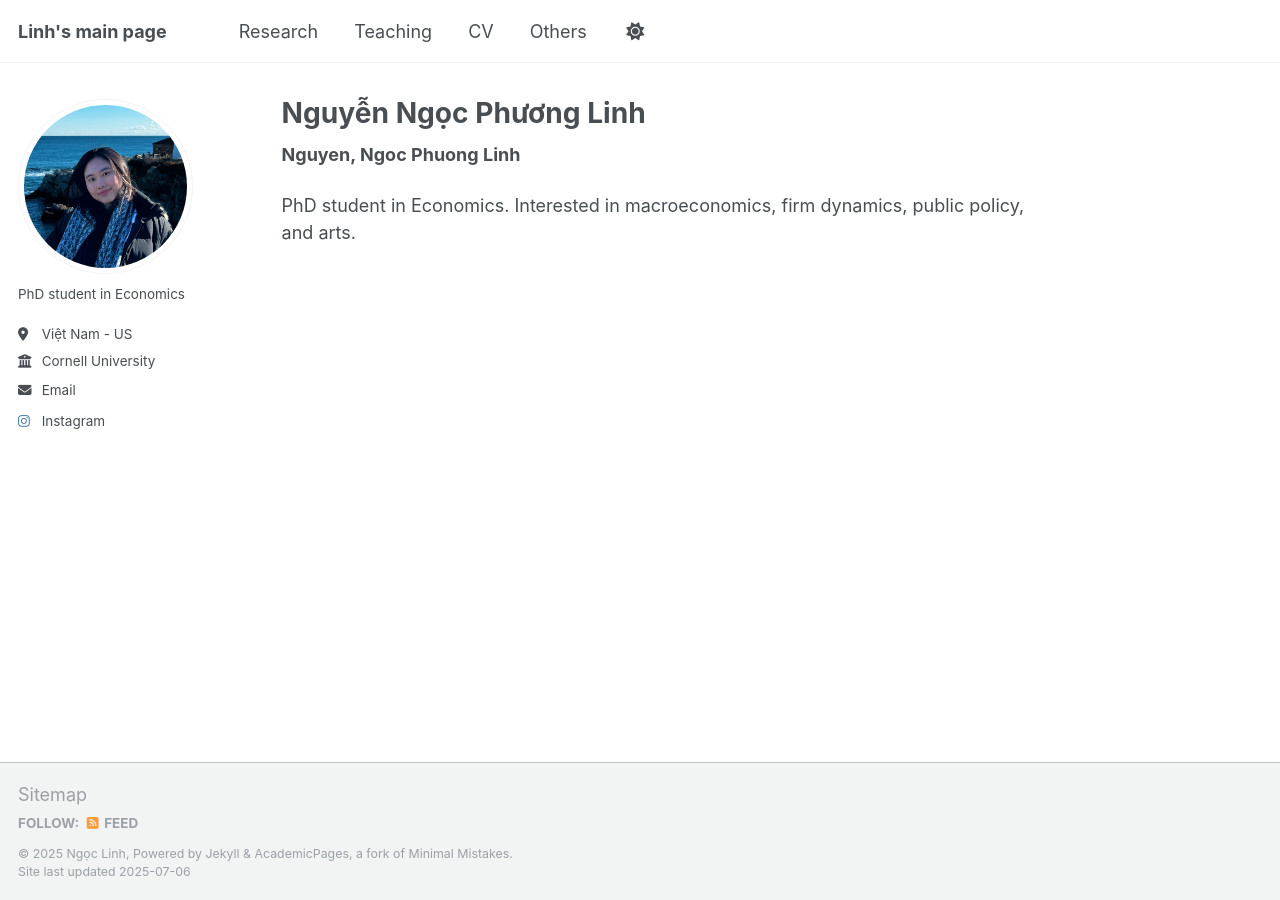
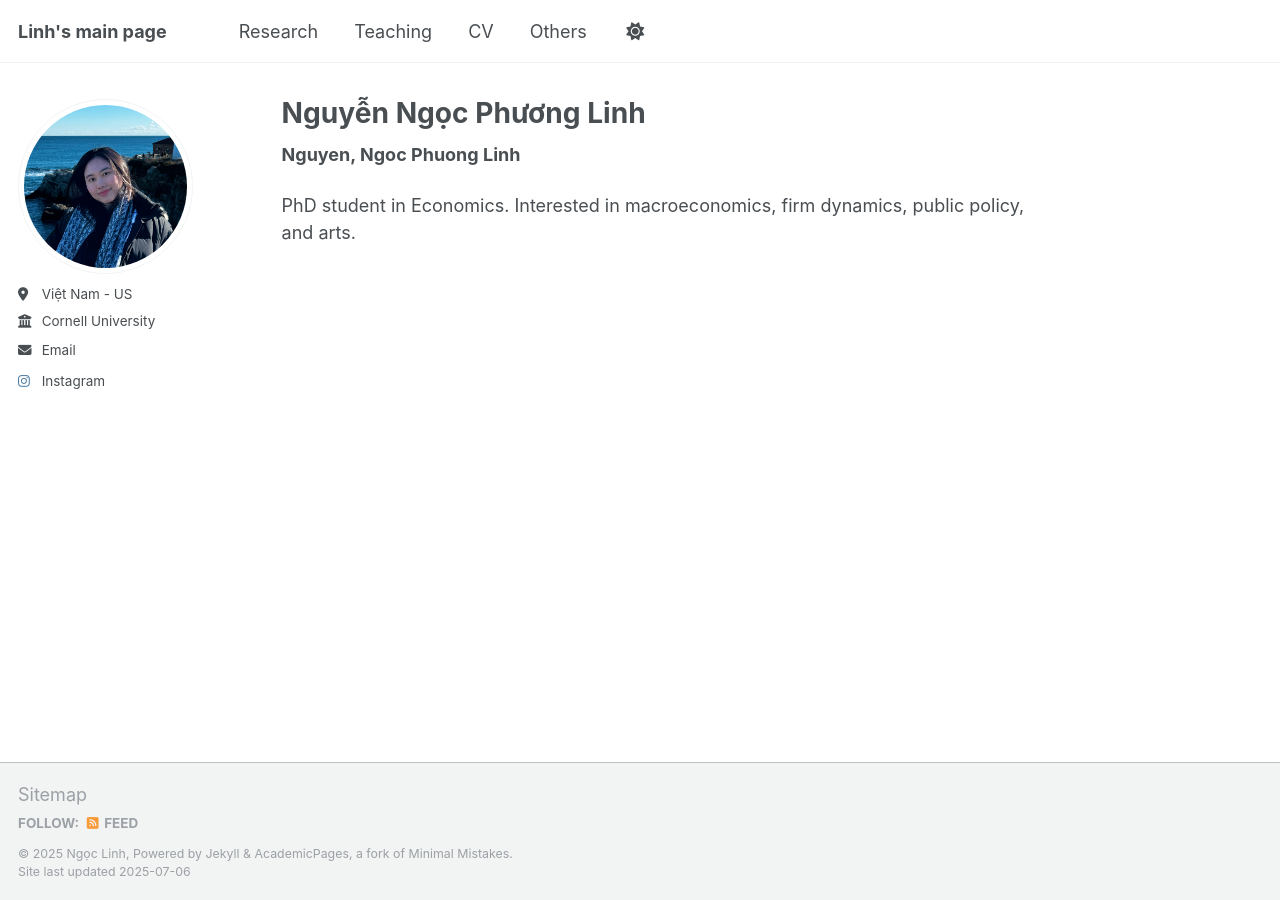
Before and after one commit to npl-nguyen/nguyen-ngoc-phuong-linh, a Jekyll site: the page built from _pages/about.md, in a window 1280 px wide. Built offline with Jekyll 4.4.1, drawn with Linux system fonts in a browser that asks for light colours; a script that is not in the unit is left out.

Commit message:
Update _config.yml

```diff
--- a/_config.yml
+++ b/_config.yml
@@ -25,7 +25,7 @@ author:
   avatar           : "profile.jpg"
   name             : #"Ngọc Linh"
   pronouns         : # example: "she/her"
-  bio              : "PhD student in Economics"
+  bio              : #"PhD student in Economics"
   location         : "Việt Nam - US"
   employer         : "Cornell University"
   uri              : # URL
```
